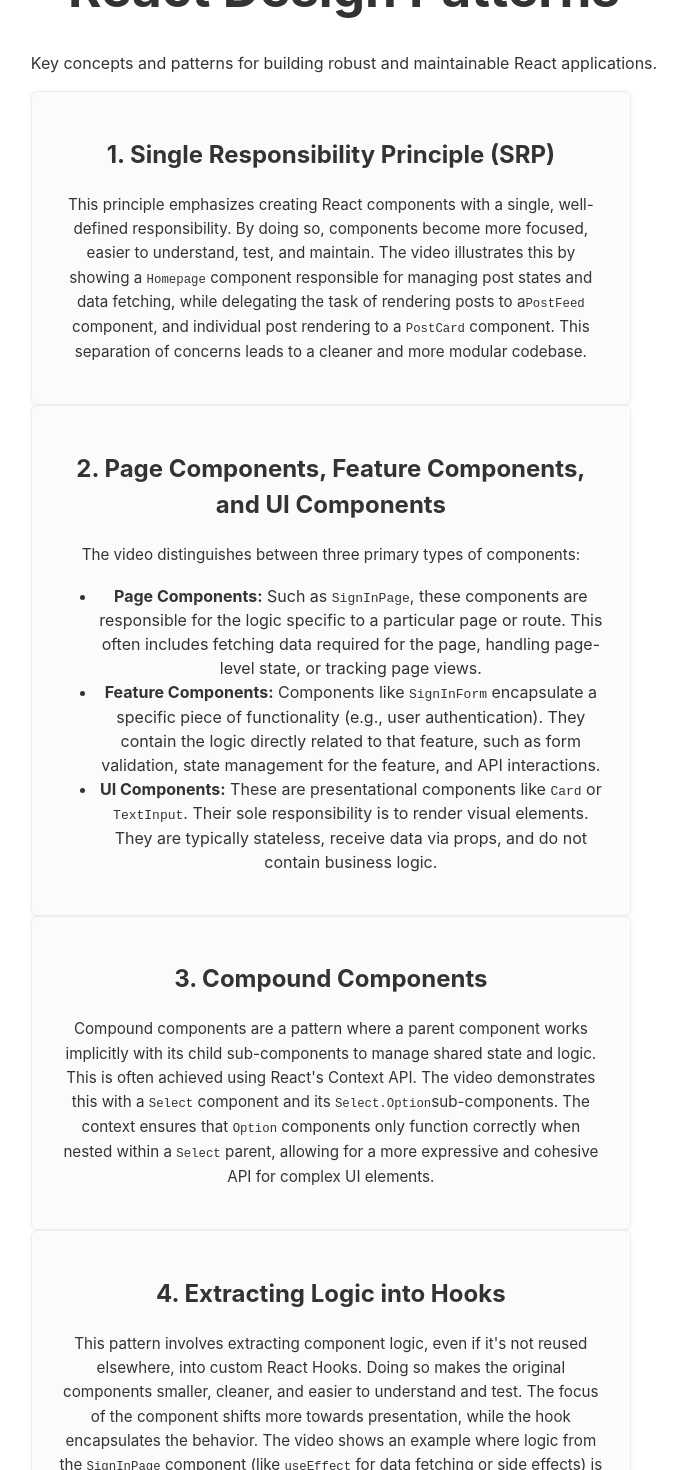
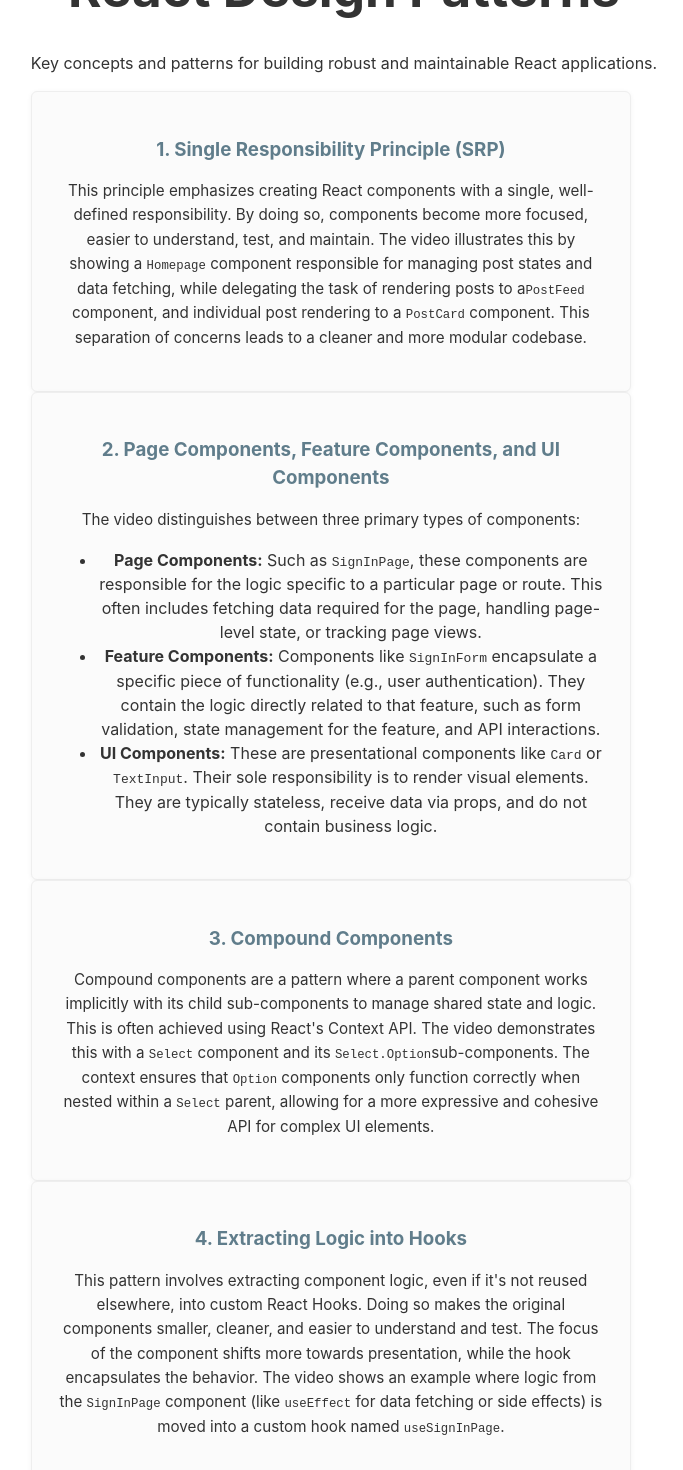
Before and after one commit to jaofavero/React-Learning, a React (Vite) app in the folder learning/: page /design-patterns in a window 1280 px wide. Shown: the part 180-1650 px from the top of the page, without its empty margins (316-999 px from the left). Built offline with nearby package versions, Linux system fonts and the light colour scheme.

Commit message:
change DesignPatternsPage form h2 to h3

```diff
--- a/learning/src/pages/DesignPatternsPage.jsx
+++ b/learning/src/pages/DesignPatternsPage.jsx
@@ -12,7 +12,7 @@
 
         <div>
           <section className="info-section">
-            <h2>1. Single Responsibility Principle (SRP)</h2>
+            <h3>1. Single Responsibility Principle (SRP)</h3>
             <div>
               <p>
                 This principle emphasizes creating React components with a single, well-defined responsibility.
@@ -26,7 +26,7 @@
           </section>
 
           <section className="info-section">
-            <h2>2. Page Components, Feature Components, and UI Components</h2>
+            <h3>2. Page Components, Feature Components, and UI Components</h3>
             <div>
               <p>
                 The video distinguishes between three primary types of components:
@@ -51,7 +51,7 @@
             </div>
           </section>
           <section className="info-section">
-            <h2>3. Compound Components</h2>
+            <h3>3. Compound Components</h3>
             <div>
               <p>
                 Compound components are a pattern where a parent component works implicitly with its child
@@ -64,7 +64,7 @@
             </div>
           </section>
           <section className="info-section">
-            <h2>4. Extracting Logic into Hooks</h2>
+            <h3>4. Extracting Logic into Hooks</h3>
             <div>
               <p>
                 This pattern involves extracting component logic, even if it's not reused elsewhere, into custom React Hooks.
```
